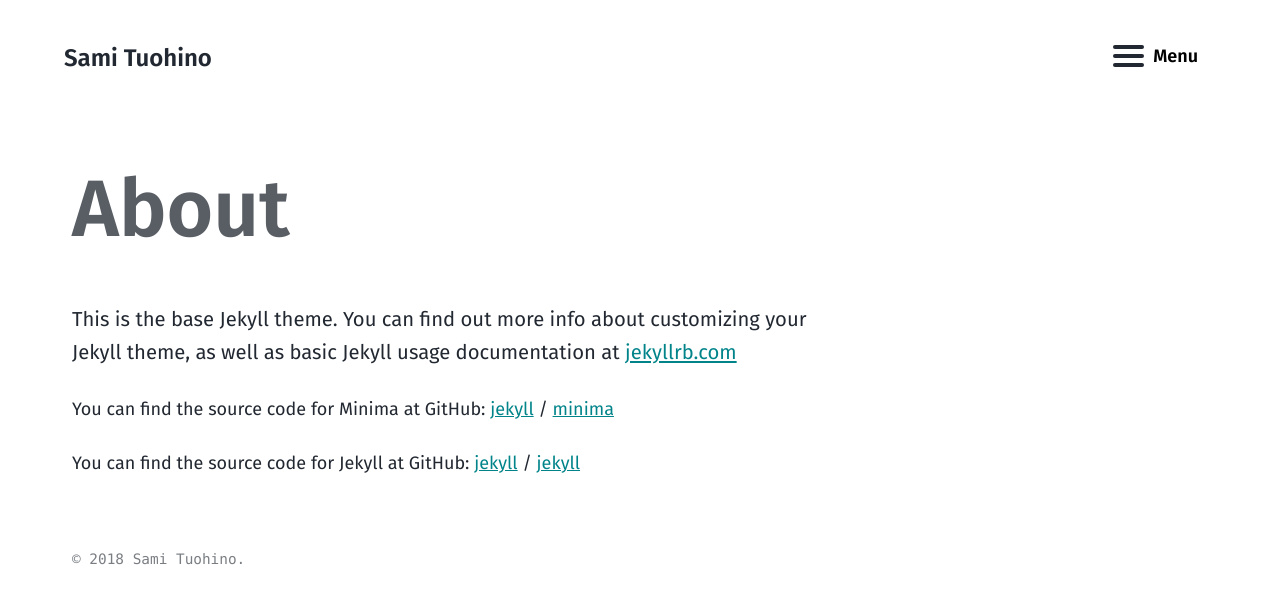
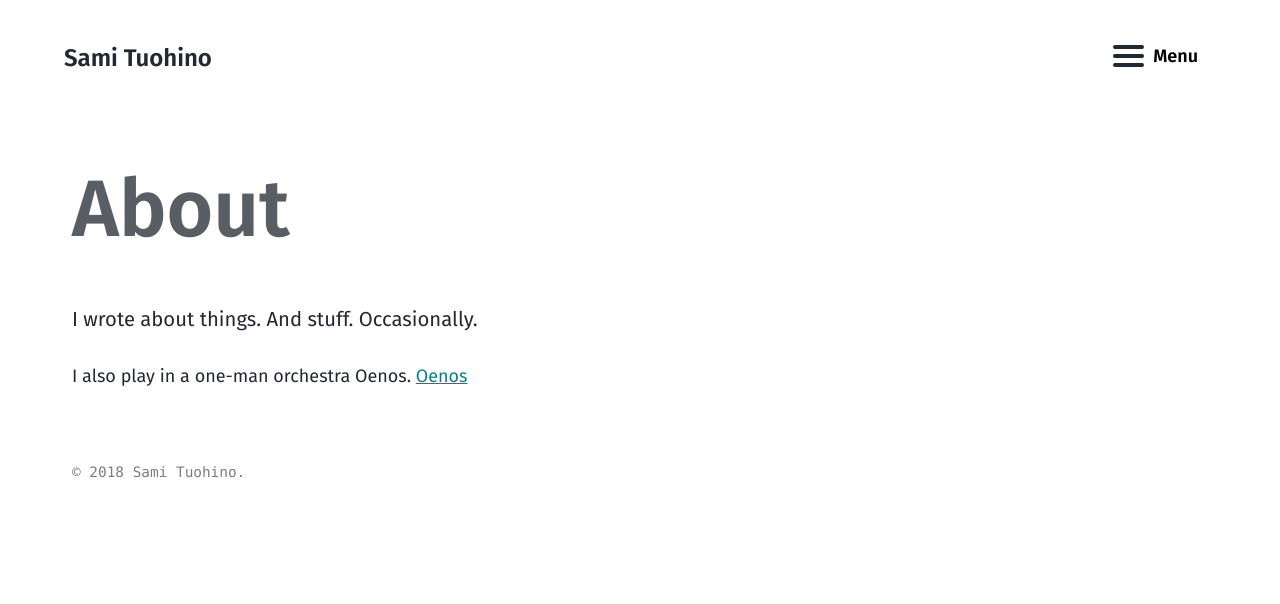
Before and after one commit to samituohino/samituohino.github.io, a Jekyll site: the page built from about.md, in a window 1280 px wide. Shown: the top 604 px of the page. Built offline with Jekyll 4.4.1, drawn with Linux system fonts in a browser that asks for light colours.

Commit message:
Basics on the about page.

```diff
--- a/about.md
+++ b/about.md
@@ -4,15 +4,7 @@ title: About
 permalink: /about/
 ---
 
-This is the base Jekyll theme. You can find out more info about customizing your Jekyll theme, as well as basic Jekyll usage documentation at [jekyllrb.com](https://jekyllrb.com/)
+I wrote about things. And stuff. Occasionally.
 
-You can find the source code for Minima at GitHub:
-[jekyll][jekyll-organization] /
-[minima](https://github.com/jekyll/minima)
-
-You can find the source code for Jekyll at GitHub:
-[jekyll][jekyll-organization] /
-[jekyll](https://github.com/jekyll/jekyll)
-
-
-[jekyll-organization]: https://github.com/jekyll
+I also play in a one-man orchestra Oenos.
+[Oenos](https://oenos.bandcamp.com)
```
